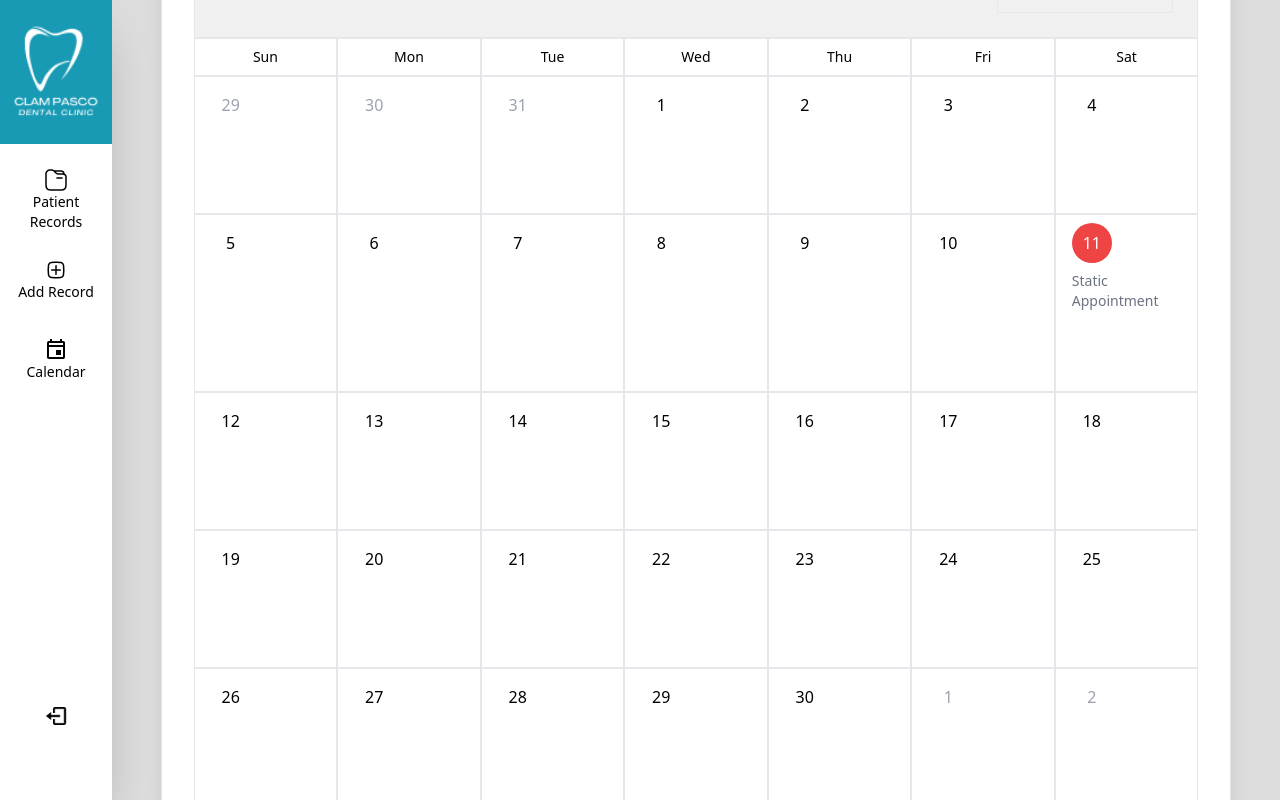
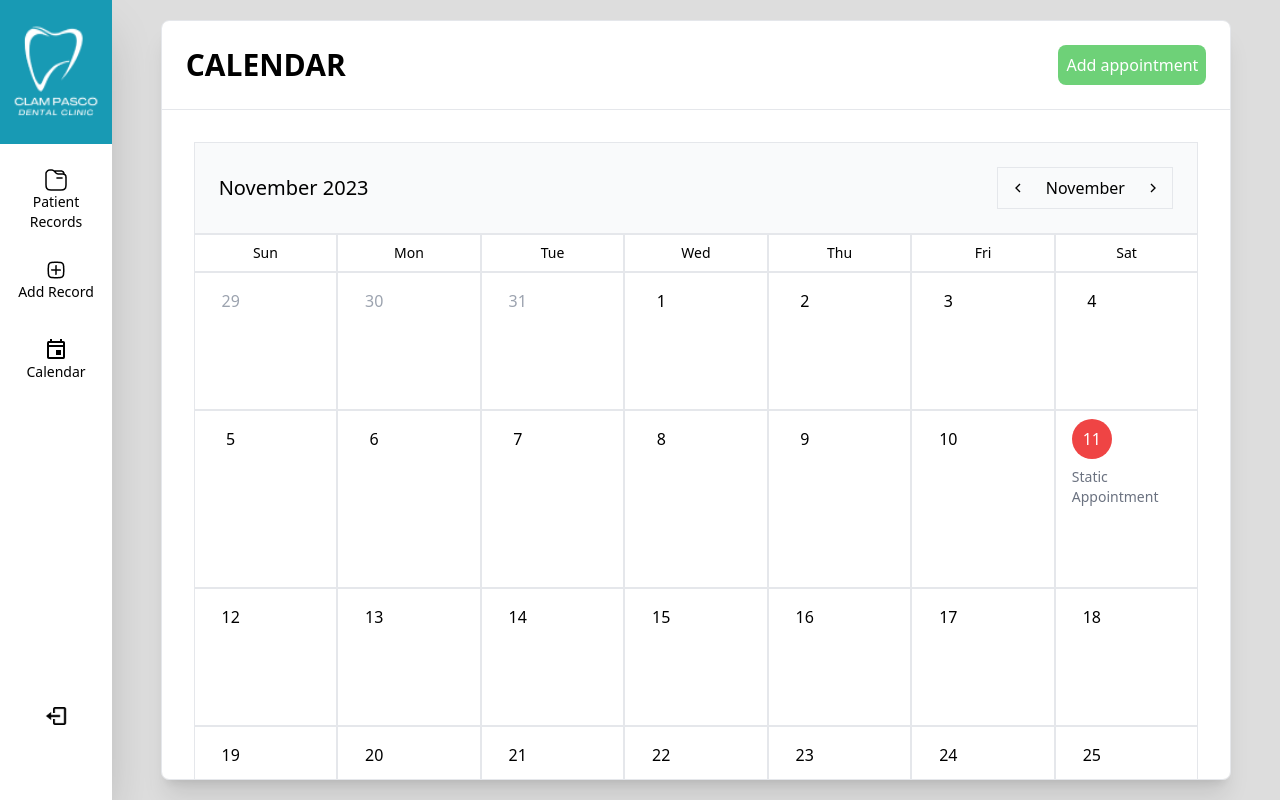
Before and after one commit to rieljasperapos/edrms, a React (Vite) app: page / in a window 1280 px wide. Shown: the top 800 px of the page. Built offline with nearby package versions, Linux system fonts and the light colour scheme.

Commit message:
added custom-green color

```diff
--- a/tailwind.config.js
+++ b/tailwind.config.js
@@ -8,7 +8,8 @@ export default {
     extend: {
       backgroundColor: {
         'custom-blue': '#189AB4',
-        'custom-gray': '#F0F0F0',
+        'custom-gray': '#F9FAFB',
+        'primary-green': '#6ED178'
       },
       fontFamily: {
         'Monsterrat': ['Montserrat', 'sans-serif'],
@@ -16,6 +17,9 @@ export default {
       boxShadow: {
         'inner-dark': 'inset 2px 2px 6px 0 rgba(0, 0, 0, 0.2)',
       },
+      height: {
+        '95': '95vh'
+      }
     },
   },
   plugins: [],
```
